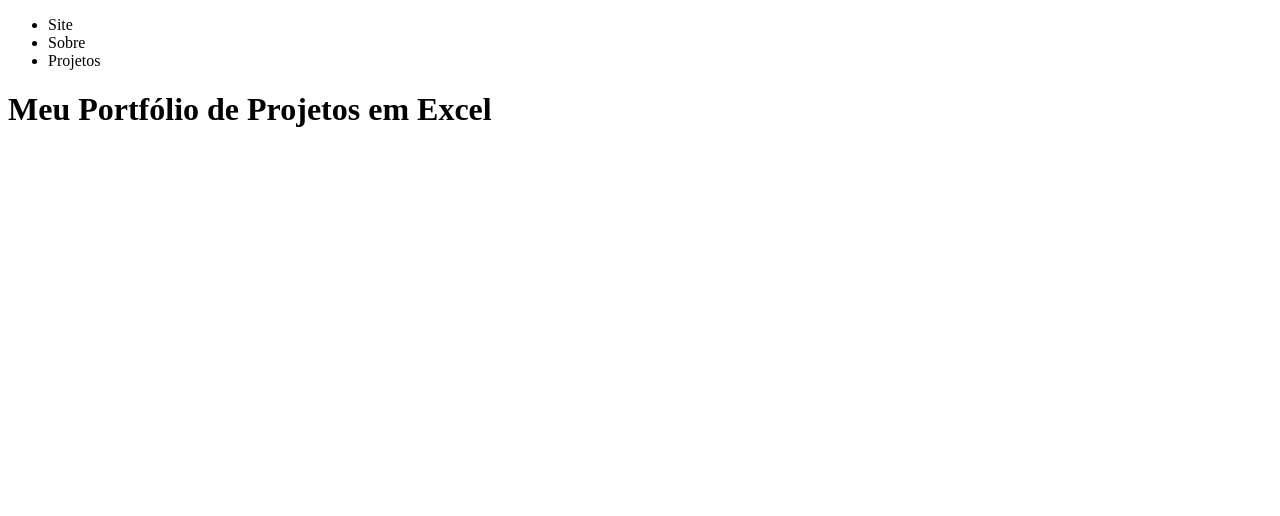
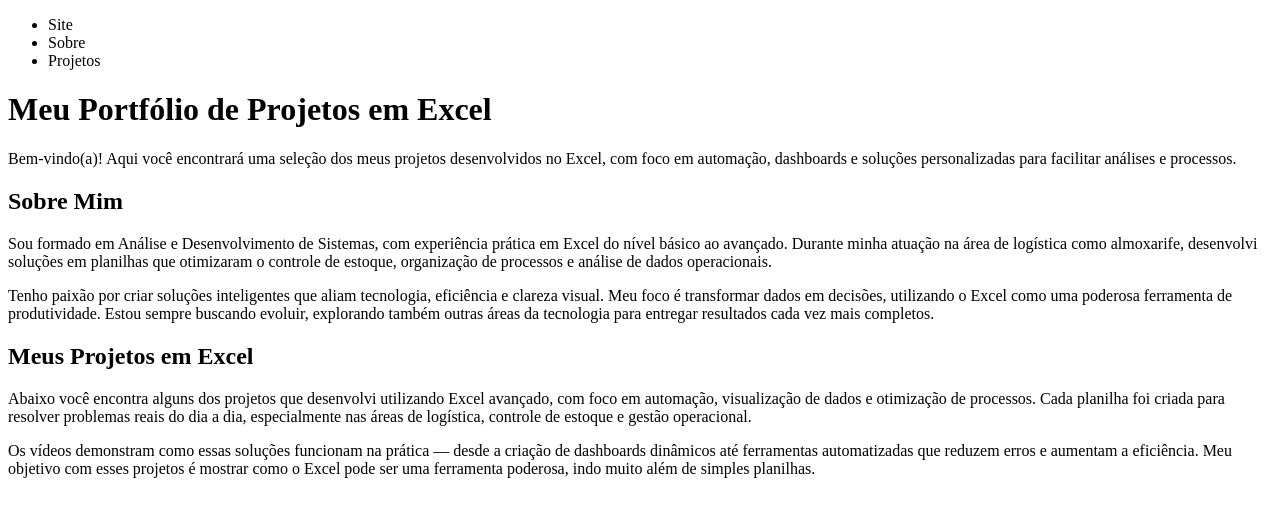
Before and after one commit to Danielsilverio81/my-space-for-Excel-projects-portifolio, a plain HTML site: page index.html in a window 1280 px wide. Drawn offline with Linux system fonts and the light colour scheme.

Commit message:
criação das seções e descrições das areas do site

```diff
--- a/index.html
+++ b/index.html
@@ -1,8 +1,8 @@
 <!DOCTYPE html>
-<html lang="en">
+<html lang="pt-br">
   <head>
-    <meta charset="UTF-8">
-    <meta name="viewport" content="width=device-width, initial-scale=1.0">
+    <meta charset="UTF-8" />
+    <meta name="viewport" content="width=device-width, initial-scale=1.0" />
     <title>Portfolio de Excel</title>
   </head>
   <body>
@@ -18,8 +18,33 @@
     <h1>Meu Portfólio de Projetos em Excel</h1>
     <main>
       <div>
+        <p>
+          Bem-vindo(a)! Aqui você encontrará uma seleção dos meus projetos
+          desenvolvidos no Excel, com foco em automação, dashboards e soluções
+          personalizadas para facilitar análises e processos.
+        </p>
+      </div>
+      <section>
+        <h2 class="about">Sobre Mim</h2>
+        <p>
+          Sou formado em Análise e Desenvolvimento de Sistemas, com experiência prática em Excel do nível básico ao avançado. Durante minha atuação na área de logística como almoxarife, desenvolvi soluções em planilhas que otimizaram o controle de estoque, organização de processos e análise de dados operacionais.
+        </p>
+        <p>
+          Tenho paixão por criar soluções inteligentes que aliam tecnologia, eficiência e clareza visual. Meu foco é transformar dados em decisões, utilizando o Excel como uma poderosa ferramenta de produtividade. Estou sempre buscando evoluir, explorando também outras áreas da tecnologia para entregar resultados cada vez mais completos.
+        </p>
+      </section>
 
-        </div>
+      <section>
+        <h2 class="projects">Meus Projetos em Excel</h2>
+        <p>
+          Abaixo você encontra alguns dos projetos que desenvolvi utilizando Excel avançado, com foco em automação, visualização de dados e otimização de processos. Cada planilha foi criada para resolver problemas reais do dia a dia, especialmente nas áreas de logística, controle de estoque e gestão operacional.
+        </p>
+        <p>
+          Os vídeos demonstram como essas soluções funcionam na prática — desde a criação de dashboards dinâmicos até ferramentas automatizadas que reduzem erros e aumentam a eficiência. Meu objetivo com esses projetos é mostrar como o Excel pode ser uma ferramenta poderosa, indo muito além de simples planilhas.
+        </p>
+      </section>
+
+
     </main>
   </body>
 </html>
```
Lines whose indentation alone changed are shown as unchanged.
